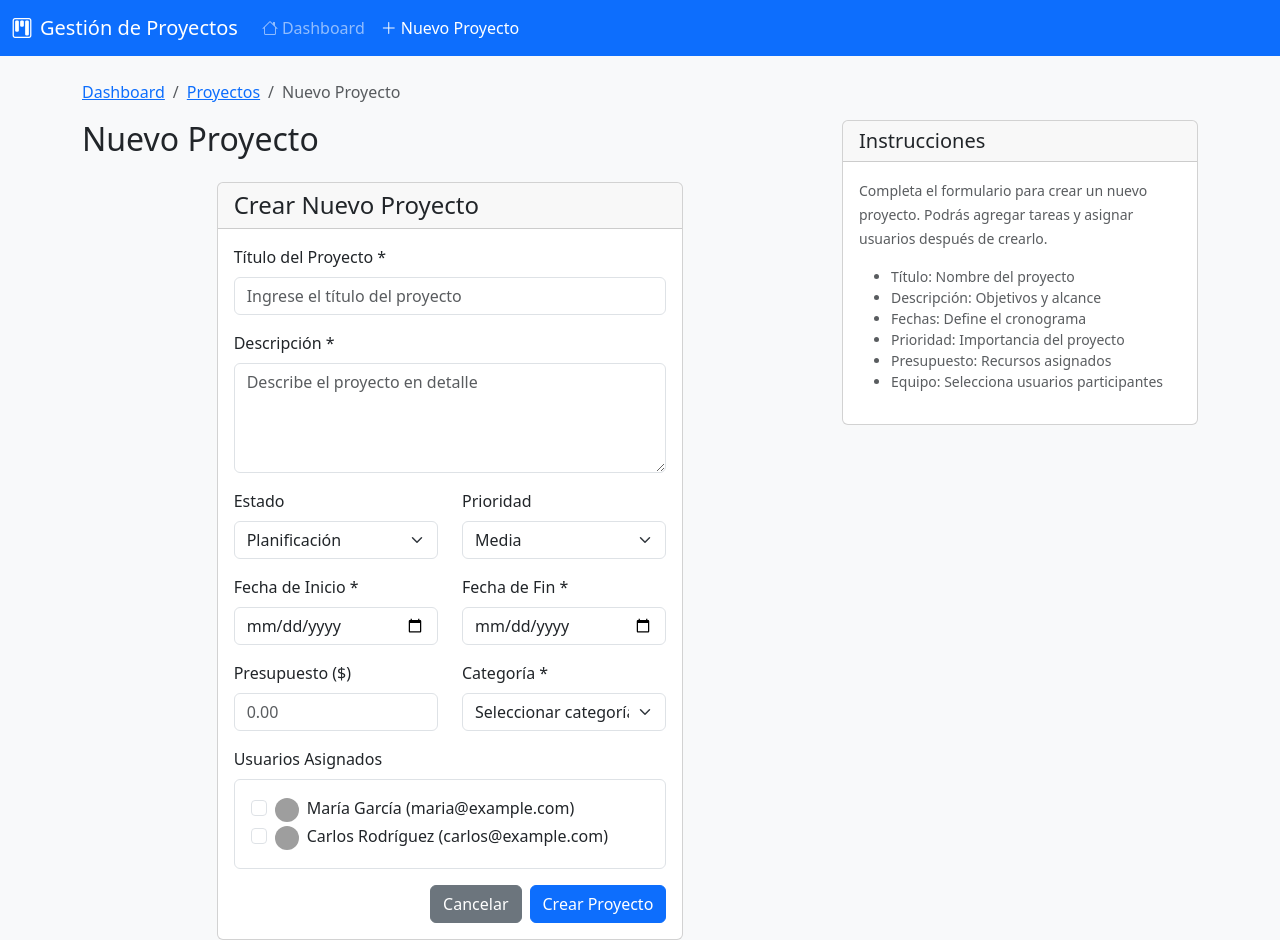
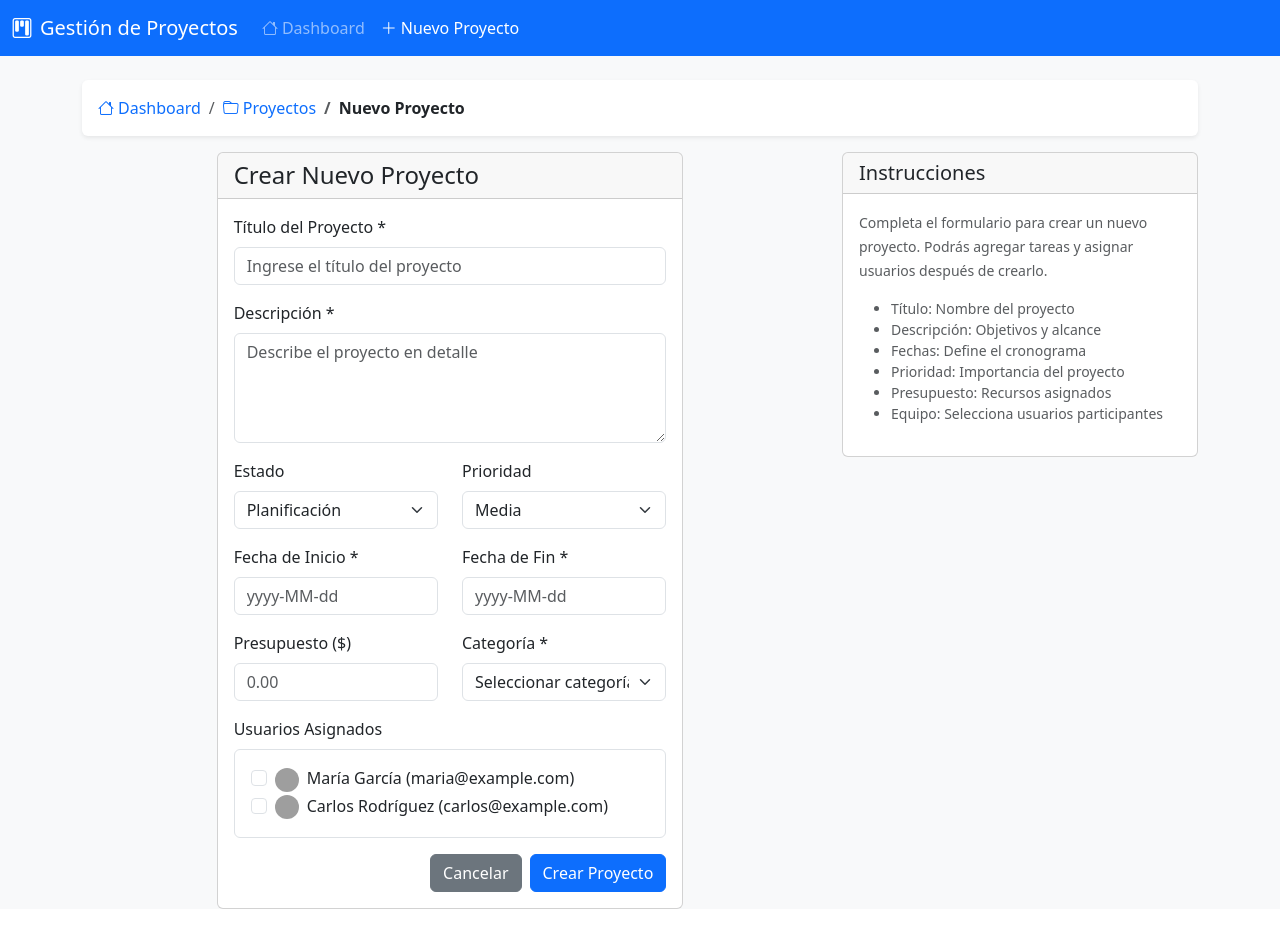
Before and after one commit to FrankMen06/proyectoDPS, a Next.js app: page /projects/create in a window 1280 px wide. After the commit the page ends 909 px from the top, so only its background shows below. Built offline with nearby package versions, Linux system fonts and the light colour scheme; data requests are answered from the project's data file; grey boxes are pictures that could not be loaded.

Commit message:
Actualización de campos de fecha con DatePicker en tareas y proyectos

```diff
--- a/db.json
+++ b/db.json
@@ -31,7 +31,7 @@
   ],
   "projects": [
     {
-      "title": "Aplicacion Movil",
+      "title": "Aplicacion Movilssss",
       "description": "Prueba de creacion de aplicacion movil",
       "status": "en_progreso",
       "priority": "media",
@@ -46,7 +46,7 @@
       "createdBy": "1",
       "id": "1758295261871",
       "createdAt": "2025-09-19T15:21:01.871Z",
-      "updatedAt": "2025-09-19T15:21:56.495Z",
+      "updatedAt": "2025-09-20T02:47:04.251Z",
       "progress": 0
     },
     {
@@ -86,9 +86,73 @@
       "createdAt": "2025-09-19T15:25:07.598Z",
       "updatedAt": "2025-09-19T15:25:07.598Z",
       "progress": 0
+    },
+    {
+      "title": "wqwqw",
+      "description": "wqwqw",
+      "status": "planificacion",
+      "priority": "baja",
+      "startDate": "2025-12-12",
+      "endDate": "2025-12-13",
+      "budget": 222,
+      "category": "otros",
+      "assignedUsers": [
+        "2"
+      ],
+      "createdBy": "1",
+      "id": "1758335114904",
+      "createdAt": "2025-09-20T02:25:14.904Z",
+      "updatedAt": "2025-09-20T02:25:14.904Z",
+      "progress": 0
     }
   ],
-  "tasks": [],
+  "tasks": [
+    {
+      "title": "dsdsd",
+      "description": "dsdsdsd",
+      "projectId": "1758295261871",
+      "assignedTo": "2",
+      "priority": "alta",
+      "status": "asignada",
+      "startDate": "2025-02-11",
+      "dueDate": "2025-02-12",
+      "estimatedHours": 2,
+      "progress": 0,
+      "id": "1758338103367",
+      "createdAt": "2025-09-20T03:15:03.367Z",
+      "updatedAt": "2025-09-20T03:15:03.367Z"
+    },
+    {
+      "title": "pruebssasa",
+      "description": "asasasasas",
+      "projectId": "1758295261871",
+      "assignedTo": "3",
+      "priority": "media",
+      "status": "pendiente",
+      "startDate": "2005-12-12",
+      "dueDate": "2025-12-13",
+      "estimatedHours": 6,
+      "progress": 0,
+      "id": "1758338710931",
+      "createdAt": "2025-09-20T03:25:10.931Z",
+      "updatedAt": "2025-09-20T03:25:10.931Z"
+    },
+    {
+      "title": "pruebssasa",
+      "description": "asasasasas",
+      "projectId": "1758295261871",
+      "assignedTo": "3",
+      "priority": "media",
+      "status": "pendiente",
+      "startDate": "2005-12-12",
+      "dueDate": "2025-12-13",
+      "estimatedHours": 6,
+      "progress": 0,
+      "id": "1758338710964",
+      "createdAt": "2025-09-20T03:25:10.964Z",
+      "updatedAt": "2025-09-20T03:25:10.964Z"
+    }
+  ],
   "notifications": [
     {
       "id": "1",
--- a/src/app/components/projects/ProjectForm.jsx
+++ b/src/app/components/projects/ProjectForm.jsx
@@ -2,6 +2,8 @@
 
 import { useState, useEffect } from 'react';
 import { projectService, userService } from '../../services/project.service';
+import DatePicker from 'react-datepicker';
+import 'react-datepicker/dist/react-datepicker.css';
 
 export default function ProjectForm({ projectId = null, onSave, onCancel }) {
     const [formData, setFormData] = useState({
@@ -267,13 +269,13 @@ export default function ProjectForm({ projectId = null, onSave, onCancel }) {
                                         <label htmlFor="startDate" className="form-label">
                                             Fecha de Inicio *
                                         </label>
-                                        <input
-                                            type="date"
+                                        <DatePicker
+                                            selected={formData.startDate ? new Date(formData.startDate) : null}
+                                            onChange={(date) => handleChange({ target: { name: 'startDate', value: date.toISOString().split('T')[0] } })}
                                             className={`form-control ${errors.startDate ? 'is-invalid' : ''}`}
-                                            id="startDate"
-                                            name="startDate"
-                                            value={formData.startDate}
-                                            onChange={handleChange}
+                                            dateFormat="yyyy-MM-dd"
+                                            placeholderText="yyyy-MM-dd"
+                                            showPopperArrow={false} // Deshabilitar entrada manual
                                         />
                                         {errors.startDate && (
                                             <div className="invalid-feedback">{errors.startDate}</div>
@@ -284,13 +286,13 @@ export default function ProjectForm({ projectId = null, onSave, onCancel }) {
                                         <label htmlFor="endDate" className="form-label">
                                             Fecha de Fin *
                                         </label>
-                                        <input
-                                            type="date"
+                                        <DatePicker
+                                            selected={formData.endDate ? new Date(formData.endDate) : null}
+                                            onChange={(date) => handleChange({ target: { name: 'endDate', value: date.toISOString().split('T')[0] } })}
                                             className={`form-control ${errors.endDate ? 'is-invalid' : ''}`}
-                                            id="endDate"
-                                            name="endDate"
-                                            value={formData.endDate}
-                                            onChange={handleChange}
+                                            dateFormat="yyyy-MM-dd"
+                                            placeholderText="yyyy-MM-dd"
+                                            showPopperArrow={false} // Deshabilitar entrada manual
                                         />
                                         {errors.endDate && (
                                             <div className="invalid-feedback">{errors.endDate}</div>
--- a/src/app/projects/[id]/edit/page.js
+++ b/src/app/projects/[id]/edit/page.js
@@ -174,9 +174,9 @@ export default function EditProject({ params }) {
 
             <div className="row">
                 <div className="col-md-8">
-                    <h1 className="h2 mb-4">Editar Proyecto</h1>
+
                     <ProjectForm
-                        project={project}
+                        projectId={resolvedParams.id}
                         onSave={handleSave}
                         onCancel={() => window.location.href = `/projects/${project.id}`}
                     />
--- a/src/app/projects/[id]/page.js
+++ b/src/app/projects/[id]/page.js
@@ -211,7 +211,7 @@ export default function ProjectDetail({ params }) {
                             </li>
                         </ol>
                     </nav>
-                    <h1 className="h2">{project.title}</h1>
+                    <h1 className="h2 text-dark">{project.title}</h1>
                     <span className={getStatusBadgeClass(project.status)}>
                         {project.status.replace('_', ' ').toUpperCase()}
                     </span>
--- a/src/app/projects/create/page.js
+++ b/src/app/projects/create/page.js
@@ -81,15 +81,21 @@ export default function CreateProject() {
             </nav>
 
             <div className="container mt-4">
-            <nav aria-label="breadcrumb">
-                <ol className="breadcrumb">
+            <nav aria-label="breadcrumb" className="mb-3">
+                <ol className="breadcrumb bg-white p-3 rounded shadow-sm">
                     <li className="breadcrumb-item">
-                        <a href="/dashboard">Dashboard</a>
+                        <a href="/dashboard" className="text-primary text-decoration-none fw-medium">
+                            <i className="bi bi-house me-1"></i>
+                            Dashboard
+                        </a>
                     </li>
                     <li className="breadcrumb-item">
-                        <a href="/dashboard">Proyectos</a>
+                        <a href="/dashboard" className="text-primary text-decoration-none fw-medium">
+                            <i className="bi bi-folder me-1"></i>
+                            Proyectos
+                        </a>
                     </li>
-                    <li className="breadcrumb-item active" aria-current="page">
+                    <li className="breadcrumb-item active text-dark fw-bold" aria-current="page">
                         Nuevo Proyecto
                     </li>
                 </ol>
@@ -103,7 +109,7 @@ export default function CreateProject() {
 
             <div className="row">
                 <div className="col-md-8">
-                    <h1 className="h2 mb-4">Nuevo Proyecto</h1>
+
                     <ProjectForm
                         onSave={handleSave}
                         onCancel={() => window.location.href = '/dashboard'}
```
Also changed, not shown: src/app/components/projects/ProjectList.jsx (+14 -6 lines), src/app/components/tasks/TaskForm.jsx (+14 -12 lines), src/app/dashboard/page.js (+1 -14 lines), src/app/tasks/create/page.js (+24 -10 lines).
